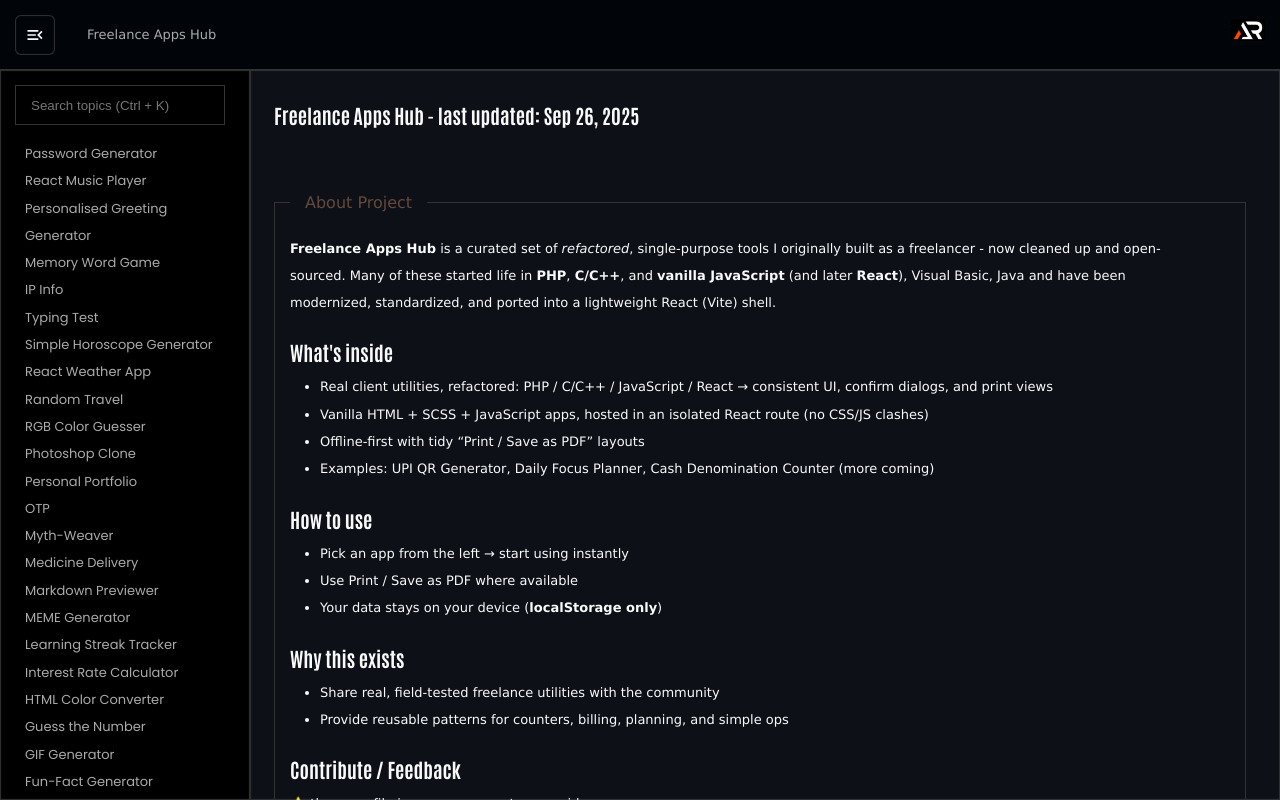
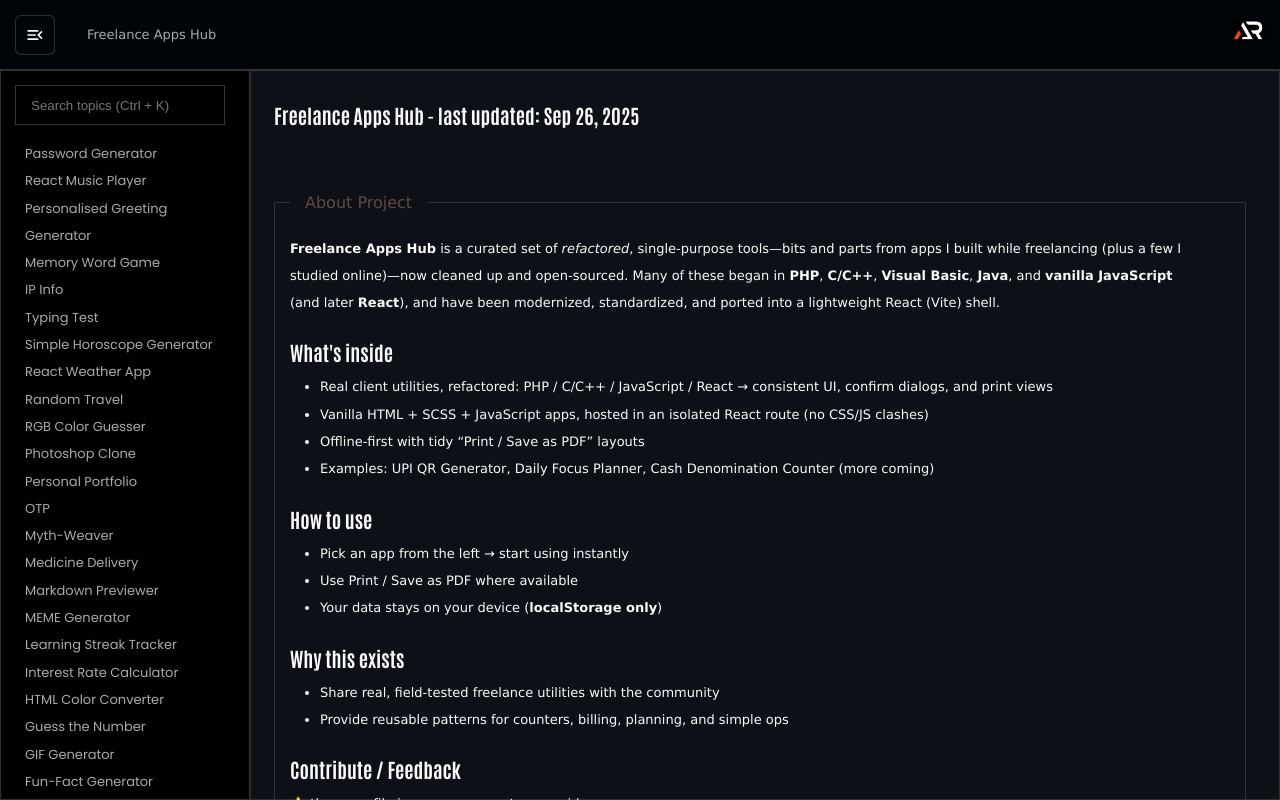
Before and after one commit to bougnaboy/react-mini-suite, a React (Vite) app: page /freelance-apps-hub/home in a window 1280 px wide. Built offline with nearby package versions, Linux system fonts and the light colour scheme.

Commit message:
updated info

```diff
--- a/src/pages/home/index.jsx
+++ b/src/pages/home/index.jsx
@@ -61,7 +61,8 @@ const Home = () => {
                     <legend>About Project</legend>
                     <div className='para'>
                         <div className='section'>
-                            <b>Freelance Apps Hub</b> is a curated set of <i>refactored</i>, single-purpose tools I originally built as a freelancer - now cleaned up and open-sourced. Many of these started life in <b>PHP</b>, <b>C/C++</b>, and <b>vanilla JavaScript</b> (and later <b>React</b>), Visual Basic, Java and have been modernized, standardized, and ported into a lightweight React (Vite) shell.
+                            <b>Freelance Apps Hub</b> is a curated set of <i>refactored</i>, single-purpose tools—bits and parts from apps I built while freelancing (plus a few I studied online)—now cleaned up and open-sourced. Many of these began in <b>PHP</b>, <b>C/C++</b>, <b>Visual Basic</b>, <b>Java</b>, and <b>vanilla JavaScript</b> (and later <b>React</b>), and have been modernized, standardized, and ported into a lightweight React (Vite) shell.
+
                         </div>
 
                         <div className='section'>
```
